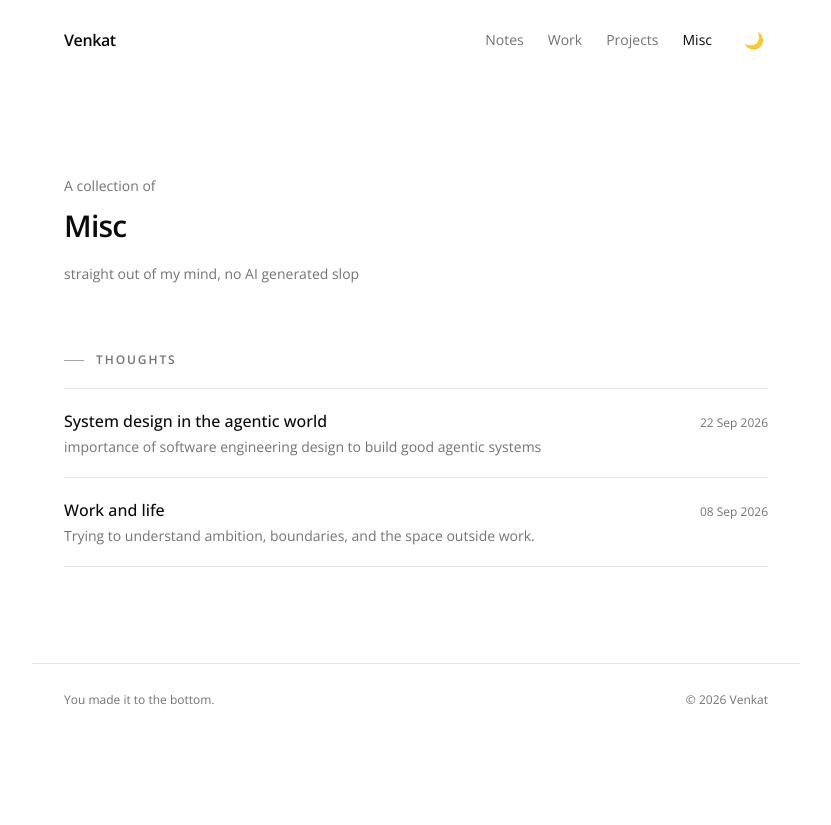
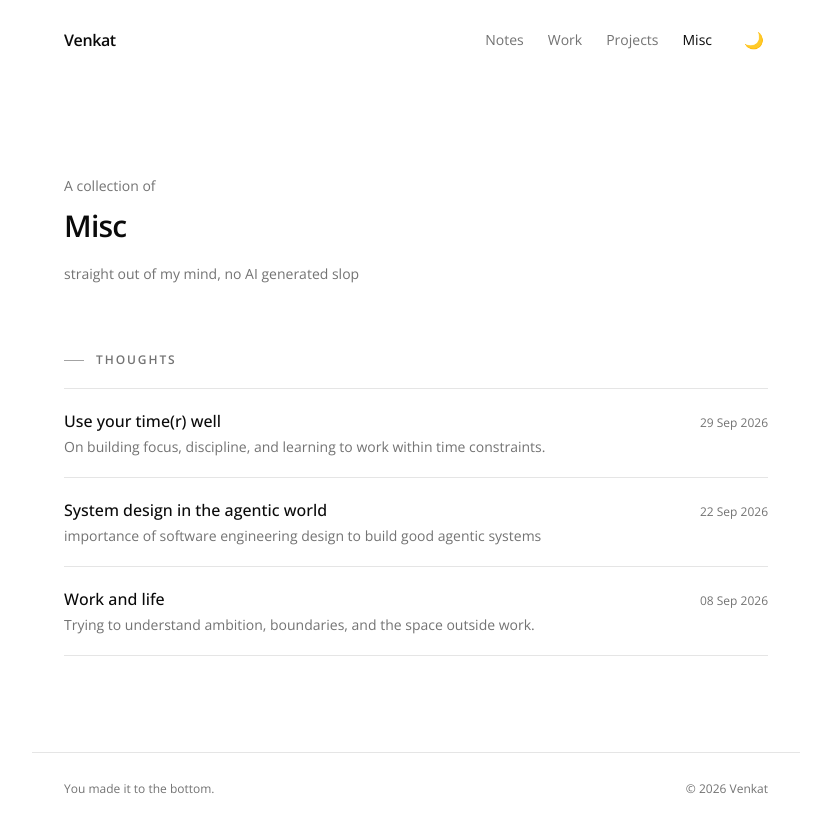
Before and after one commit to venkxycodes/portfolio, a React (Vite) app: page /misc in a window 1280 px wide. Shown: the whole page, without its empty margins (224-1055 px from the left). Before the commit the page ends 800 px from the top, so only its background shows below. Built offline with nearby package versions, Linux system fonts and the light colour scheme.

Commit message:
Add timer reflection to misc writings

```diff
--- a/src/data/misc.ts
+++ b/src/data/misc.ts
@@ -1,6 +1,27 @@
 import type { Entry } from './types'
 
 export const misc: Entry[] = [
+  {
+    slug: 'use-your-timer-well',
+    title: 'Use your time(r) well',
+    description: 'On building focus, discipline, and learning to work within time constraints.',
+    date: '29 Sep 2026',
+    body: [
+      'The most amazing app on your phone/desktop that you already have, be it if you are a working professional or a student preparing for interviews, is probably the TIMER.',
+      'Think about it.',
+      'How often do we sit down to work on something, only to find ourselves checking our phones, switching tabs, taking breaks, and eventually spending hours on something that could’ve been done much earlier?',
+      'Now, what if you gave yourself a fixed amount of time to get that work done?',
+      'The idea is simple. Create a sense of urgency about completing something within a certain time range and develop the focus and discipline to give it your undivided attention while the timer runs.',
+      'In the context of interview preparation, it’s all the more important because interviews in themselves are time bound. You might be able to solve a problem given unlimited time, but can you solve the same problem in 30 minutes, while being able to think clearly under pressure?',
+      'That’s a completely different skill, and the only way to get better at it is to practise under similar constraints.',
+      'Of course, not everything needs to be time bound. Some problems deserve hours of deep thinking. But there’s a difference between spending 3 hours genuinely thinking about a problem and spending 3 hours on it while getting distracted every 10 minutes.',
+      'The point isn’t necessarily to get things done faster. It’s to train yourself to give something your complete attention for a certain period of time.',
+      'And I think that’s something we don’t consciously practise enough.',
+      'The next time you sit down to work or prepare for something, set a timer, put your phone away, and try to stay with the problem until the timer runs out.',
+      'See how much of a difference it makes.',
+      'Use your time(r) well. :))',
+    ],
+  },
   {
     slug: 'agentic-system-design',
     title: 'System design in the agentic world',
```
